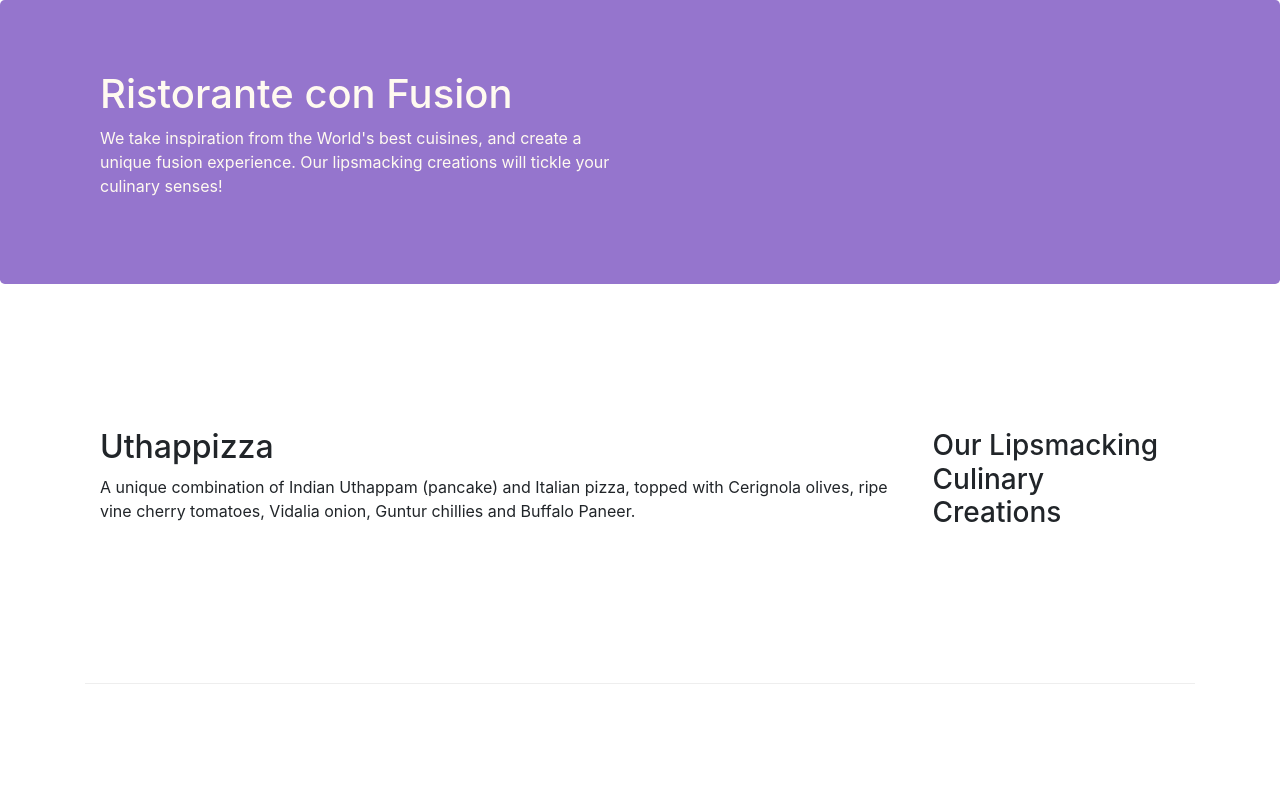
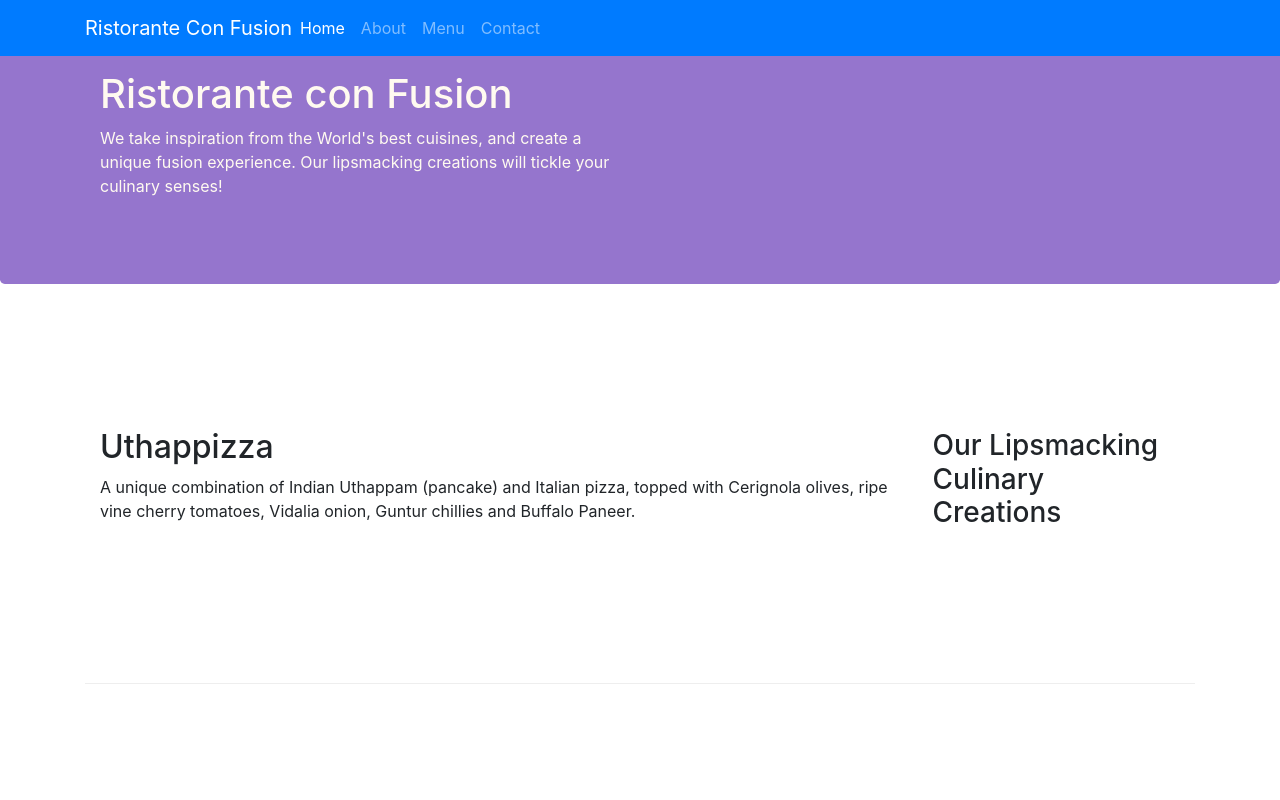
Before and after one commit to 72Roman/Front-End-Web-UI-Frameworks-and-Tools-Bootstrap4, a website: page index.html in a window 1280 px wide. Shown: the top 800 px of the page. Drawn offline with nearby package versions, Linux system fonts and the light colour scheme.

Commit message:
add navbar

```diff
--- a/index.html
+++ b/index.html
@@ -12,7 +12,22 @@
 </head>
 
 <body>
-
+    <nav class="navbar navbar-dark navbar-expand-sm bg-primary fixed-top">
+        <div class="container">
+            <button class="navbar-toggler" type="button" data-toggle="collapse" data-target="#Navbar">
+                <span class="navbar-toggler-icon"></span>
+            </button>
+            <a class="navbar-brand mr-auto" href="#">Ristorante Con Fusion</a>
+            <div class="collapse navbar-collapse" id="Navbar">
+                <ul class="navbar-nav mr-auto">
+                    <li class="nav-item active"><a class="nav-link" href="#">Home</a></li>
+                    <li class="nav-item"><a class="nav-link" href="./aboutus.html">About</a></li>
+                    <li class="nav-item"><a class="nav-link" href="#">Menu</a></li>
+                    <li class="nav-item"><a class="nav-link" href="#">Contact</a></li>
+                </ul>
+            </div>
+        </div>
+    </nav>
     <header class="jumbotron">
         <div class="container">
             <div class="row row-header">
```
